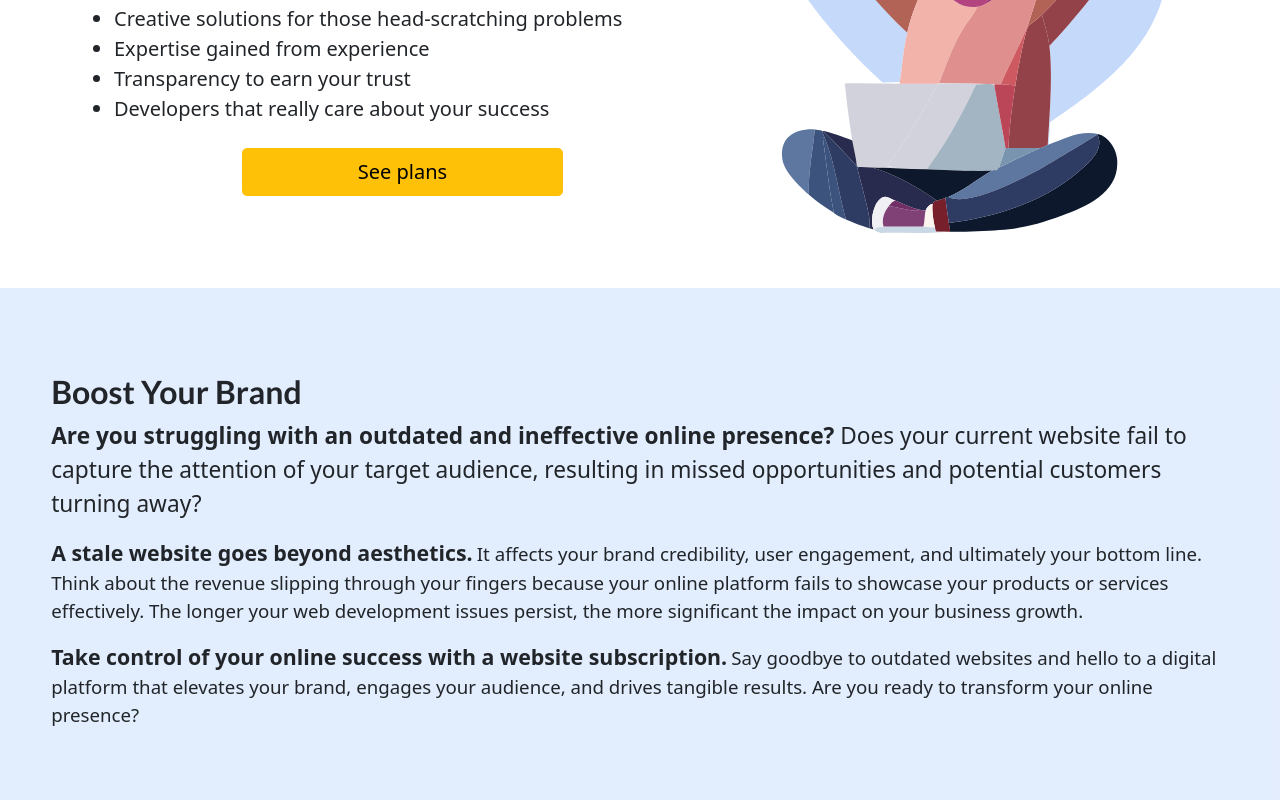
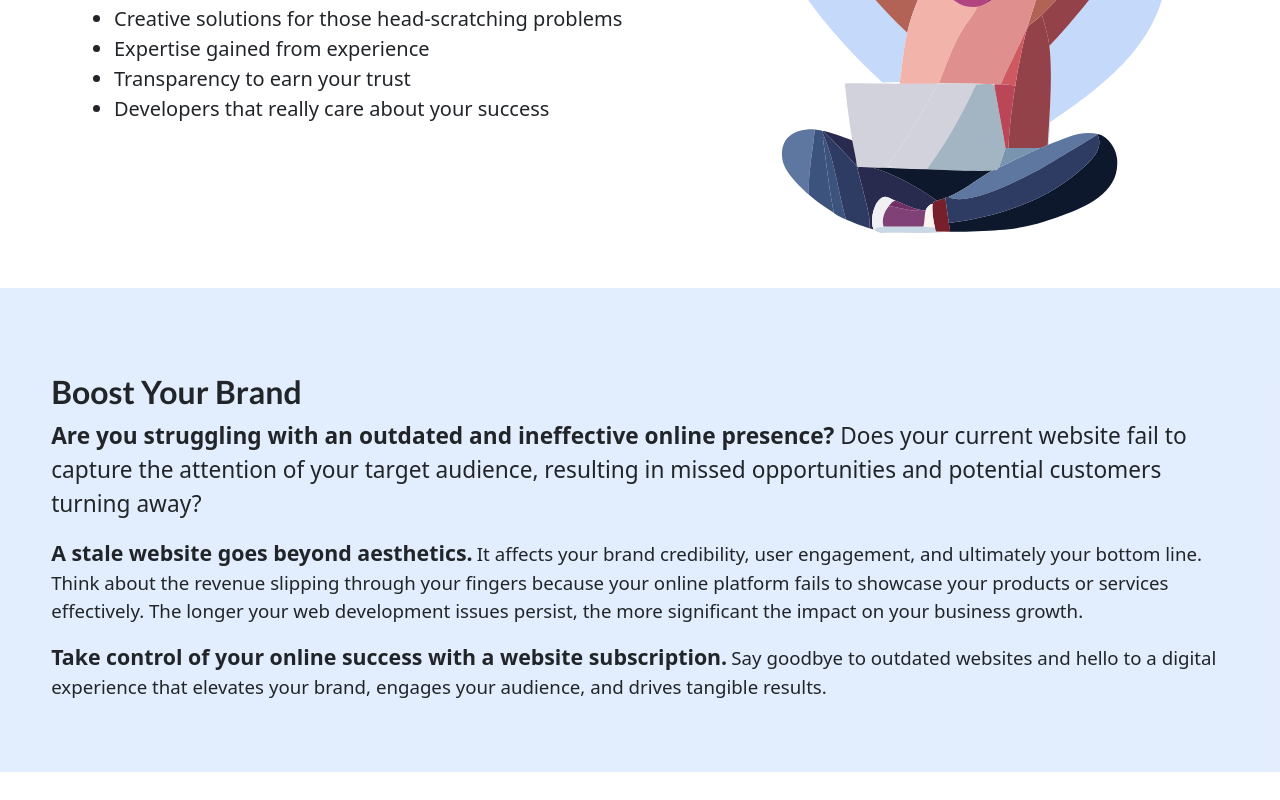
Before and after one commit to tylired/tylired.github.io, a plain HTML site: page index.html in a window 1280 px wide. Shown: the part 383-1183 px from the top of the page. After the commit the page ends 1155 px from the top, so only its background shows below. Drawn offline with nearby package versions, Linux system fonts and the light colour scheme.

Commit message:
Minor Tweaks.

```diff
--- a/index.html
+++ b/index.html
@@ -27,7 +27,7 @@
     <meta property="og:type" content="article" />
     <meta property="og:url" content="https://www.directdivdesign.com" />
     <meta property="og:title" content="DirectDiv Design" />
-    <meta property="og:description" content="BIG DAISHOWA is a different kind of tooling partner. Our mission is to deliver the best with a commitment to installing truly efficient solutions." />
+    <meta property="og:description" content="DirectDiv Design is a web development agency that offers website and development subscriptions that can be paused or canceled at any time." />
     <meta property="og:image" content="https://www.directdivdesign.com/images/directdiv-design-logo-icon.svg" />
     <meta property="og:image:alt" content="DirectDiv Design logo." />
     <meta property="fb:app_id" content="966242223397117" />
@@ -60,7 +60,7 @@
               <li>Transparency to earn your trust</li>
               <li>Developers that really care about your success</li>
             </ul>
-            <div class="text-center mb-2"><button type="button" class="btn btn-warning btn-lg btn-wide fade-in-up">See plans</button></div>
+            <!-- <div class="text-center mb-2"><button type="button" class="btn btn-warning btn-lg btn-wide fade-in-up">See plans</button></div> -->
           </div>
         </div>
         <div class="col-md-5 fade-in-right">
@@ -75,7 +75,7 @@
             <h2 class="fs-2 indent-left"><strong>Boost Your Brand</strong></h2>
             <p class="lg-p-1"><strong>Are you struggling with an outdated and ineffective online presence?</strong> Does your current website fail to capture the attention of your target audience, resulting in missed opportunities and potential customers turning away?</p>
             <p><span class="lg-p-2"><strong>A stale website goes beyond aesthetics.</strong></span> <span class="lg-p-3">It affects your brand credibility, user engagement, and ultimately your bottom line. Think about the revenue slipping through your fingers because your online platform fails to showcase your products or services effectively. The longer your web development issues persist, the more significant the impact on your business growth.</span></p>
-            <p><span class="lg-p-2"><strong>Take control of your online success with a website subscription.</strong></span> <span class="lg-p-3">Say goodbye to outdated websites and hello to a digital platform that elevates your brand, engages your audience, and drives tangible results. Are you ready to transform your online presence?</span></p>
+            <p><span class="lg-p-2"><strong>Take control of your online success with a website subscription.</strong></span> <span class="lg-p-3">Say goodbye to outdated websites and hello to a digital experience that elevates your brand, engages your audience, and drives tangible results.</span></p>
           </div>
         </section>
       </div>
```
